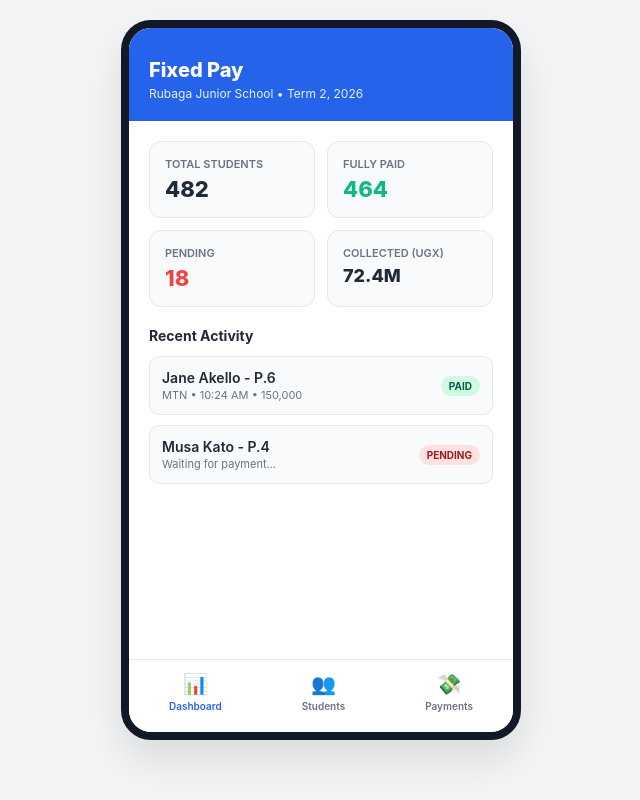
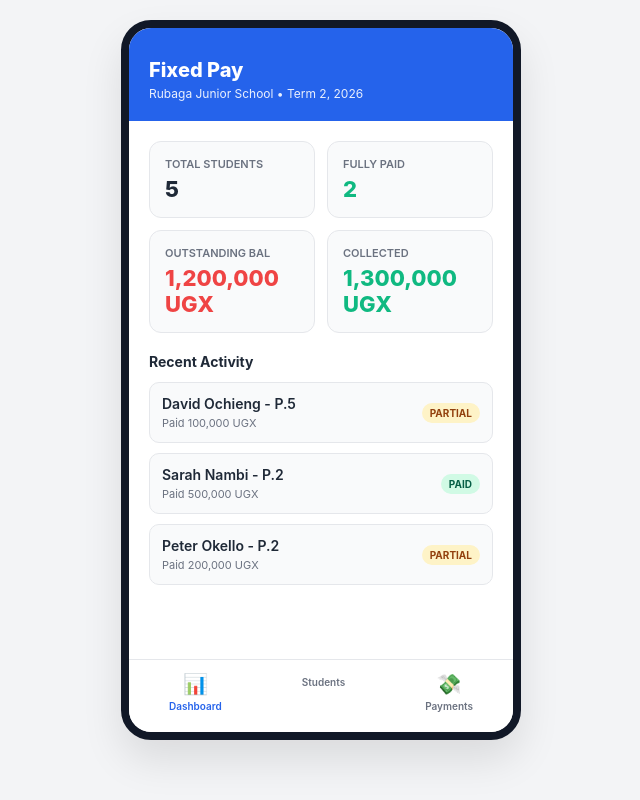
Before and after one commit to Ravenj-png/Raven-beauty, a Flask app: template templates/index1.html in a window 1280 px wide. Shown: the whole page, without its empty margins (319-959 px from the left). Run offline with Flask 3, Linux system fonts and the light colour scheme; the template is opened without the code that fills it, so the values that code supplies are empty; parts of the project's set-up code (start-up, migrations or seed data) failed here and were passed over.

Commit message:
Update index1.html

```diff
--- a/templates/index1.html
+++ b/templates/index1.html
@@ -3,17 +3,12 @@
 <head>
     <meta charset="UTF-8">
     <meta name="viewport" content="width=device-width, initial-scale=1.0">
-    <title>Fixed Pay - School Management</title>
+    <title>Fixed Pay - Live Financial Demo</title>
     <style>
         :root {
-            --primary: #2563eb;
-            --primary-dark: #1d4ed8;
-            --success: #10b981;
-            --danger: #ef4444;
-            --bg: #f3f4f6;
-            --text: #1f2937;
-            --gray: #6b7280;
-            --border: #e5e7eb;
+            --primary: #2563eb; --primary-dark: #1d4ed8; --success: #10b981;
+            --danger: #ef4444; --warning: #f59e0b; --bg: #f3f4f6; --text: #1f2937;
+            --gray: #6b7280; --border: #e5e7eb;
         }
         * { box-sizing: border-box; margin: 0; padding: 0; font-family: -apple-system, BlinkMacSystemFont, "Segoe UI", Roboto, sans-serif; }
         body { background-color: var(--bg); color: var(--text); display: flex; justify-content: center; min-height: 100vh; padding: 20px; }
@@ -24,18 +19,15 @@
             border: 8px solid #111827; position: relative; display: flex; flex-direction: column;
         }
 
-        /* HEADER */
         .header { background: var(--primary); color: white; padding: 20px; padding-top: 30px; }
         .header h1 { font-size: 20px; font-weight: 800; }
         .header p { font-size: 12px; opacity: 0.9; margin-top: 4px; }
 
-        /* MAIN CONTENT AREA */
         .content { flex: 1; overflow-y: auto; padding: 20px; padding-bottom: 80px; }
         .view { display: none; }
         .view.active { display: block; animation: fadeIn 0.3s; }
         @keyframes fadeIn { from { opacity: 0; transform: translateY(10px); } to { opacity: 1; transform: translateY(0); } }
 
-        /* DASHBOARD STATS */
         .stats-grid { display: grid; grid-template-columns: 1fr 1fr; gap: 12px; margin-bottom: 20px; }
         .stat-card { background: #f9fafb; padding: 15px; border-radius: 12px; border: 1px solid var(--border); }
         .stat-label { font-size: 11px; color: var(--gray); text-transform: uppercase; font-weight: 600; }
@@ -43,40 +35,47 @@
         .stat-value.green { color: var(--success); }
         .stat-value.red { color: var(--danger); }
 
-        /* LISTS & CARDS */
         .section-title { font-size: 14px; font-weight: 700; margin-bottom: 12px; display: flex; justify-content: space-between; align-items: center; }
-        .list-item { display: flex; justify-content: space-between; align-items: center; padding: 12px; background: #f9fafb; border-radius: 10px; margin-bottom: 10px; border: 1px solid var(--border); }
-        .item-info h4 { font-size: 14px; font-weight: 600; }
-        .item-info p { font-size: 11px; color: var(--gray); margin-top: 2px; }
+
+        .list-item {
+            display: flex; justify-content: space-between; align-items: center;
+            padding: 12px; background: #f9fafb; border-radius: 10px; margin-bottom: 10px;
+            border: 1px solid var(--border); cursor: pointer; transition: 0.2s;
+        }
+        .list-item:active { background: #f3f4f6; }
+        .item-info h4 { font-size: 14px; font-weight: 600; margin-bottom: 4px; }
+        .item-info p { font-size: 11px; color: var(--gray); }
+        .financials { font-size: 11px; margin-top: 6px; display: flex; gap: 10px; }
+        .fin-paid { color: var(--success); font-weight: 600; }
+        .fin-balance { color: var(--danger); font-weight: 600; }
+
         .badge { padding: 4px 8px; border-radius: 12px; font-size: 10px; font-weight: 700; }
         .badge-paid { background: #d1fae5; color: #065f46; }
+        .badge-partial { background: #fef3c7; color: #92400e; }
         .badge-unpaid { background: #fee2e2; color: #991b1b; }
 
-        /* FORMS */
+        .search-bar {
+            width: 100%; padding: 12px; border: 1px solid var(--border); border-radius: 10px;
+            font-size: 14px; outline: none; margin-bottom: 15px; background: #f9fafb;
+        }
+
         .form-group { margin-bottom: 15px; }
         .form-group label { display: block; font-size: 12px; font-weight: 600; color: var(--gray); margin-bottom: 6px; }
         .form-group input, .form-group select { width: 100%; padding: 12px; border: 1px solid var(--border); border-radius: 10px; font-size: 14px; outline: none; }
-        .form-group input:focus { border-color: var(--primary); }
-        .generated-code { background: #eff6ff; color: var(--primary); padding: 12px; border-radius: 10px; text-align: center; font-weight: 700; font-size: 16px; margin-top: 10px; display: none; }
 
-        /* BUTTONS */
         .btn { width: 100%; padding: 14px; border: none; border-radius: 12px; font-size: 14px; font-weight: 700; cursor: pointer; transition: 0.2s; }
         .btn-primary { background: var(--primary); color: white; }
-        .btn-primary:active { background: var(--primary-dark); }
-        .btn-success { background: var(--success); color: white; }
         .btn-outline { background: transparent; border: 1px solid var(--primary); color: var(--primary); margin-top: 10px; }
 
-        /* BOTTOM NAVIGATION */
         .bottom-nav {
             position: absolute; bottom: 0; width: 100%; background: white;
             border-top: 1px solid var(--border); display: flex; justify-content: space-around;
-            padding: 12px 0; padding-bottom: 20px; /* Safe area for mobile */
+            padding: 12px 0; padding-bottom: 20px;
         }
         .nav-item { display: flex; flex-direction: column; align-items: center; color: var(--gray); font-size: 10px; font-weight: 600; cursor: pointer; }
         .nav-item.active { color: var(--primary); }
         .nav-icon { font-size: 20px; margin-bottom: 4px; }
 
-        /* MODAL */
         .modal { display: none; position: absolute; top: 0; left: 0; width: 100%; height: 100%; background: rgba(0,0,0,0.5); justify-content: center; align-items: center; z-index: 100; }
         .modal-content { background: white; padding: 24px; border-radius: 20px; width: 85%; text-align: center; }
     </style>
@@ -84,215 +83,190 @@
 <body>
 
 <div class="app-container">
-    <!-- HEADER -->
     <div class="header">
         <h1>Fixed Pay</h1>
         <p>Rubaga Junior School • Term 2, 2026</p>
     </div>
 
-    <!-- MAIN CONTENT -->
     <div class="content">
-
         <!-- VIEW 1: DASHBOARD -->
         <div id="view-dashboard" class="view active">
             <div class="stats-grid">
                 <div class="stat-card">
                     <div class="stat-label">Total Students</div>
-                    <div class="stat-value" id="stat-total">482</div>
+                    <div class="stat-value" id="stat-total">0</div>
                 </div>
                 <div class="stat-card">
                     <div class="stat-label">Fully Paid</div>
-                    <div class="stat-value green" id="stat-paid">464</div>
+                    <div class="stat-value green" id="stat-paid">0</div>
                 </div>
                 <div class="stat-card">
-                    <div class="stat-label">Pending</div>
-                    <div class="stat-value red" id="stat-pending">18</div>
+                    <div class="stat-label">Outstanding Bal</div>
+                    <div class="stat-value red" id="stat-balance">0 UGX</div>
                 </div>
                 <div class="stat-card">
-                    <div class="stat-label">Collected (UGX)</div>
-                    <div class="stat-value" style="font-size: 18px;">72.4M</div>
+                    <div class="stat-label">Collected</div>
+                    <div class="stat-value green" id="stat-collected">0 UGX</div>
                 </div>
             </div>
-
             <div class="section-title">Recent Activity</div>
-            <div class="list-item">
-                <div class="item-info">
-                    <h4>Jane Akello - P.6</h4>
-                    <p>MTN • 10:24 AM • 150,000</p>
-                </div>
-                <span class="badge badge-paid">PAID</span>
-            </div>
-            <div class="list-item">
-                <div class="item-info">
-                    <h4>Musa Kato - P.4</h4>
-                    <p>Waiting for payment...</p>
-                </div>
-                <span class="badge badge-unpaid">PENDING</span>
-            </div>
+            <div id="recent-activity-list"></div>
         </div>
 
-        <!-- VIEW 2: STUDENTS (ADD/REGISTER) -->
+        <!-- VIEW 2: STUDENTS -->
         <div id="view-students" class="view">
-            <div class="section-title">
-                <span>Student Registry</span>
-                <span style="color: var(--primary); font-size: 12px;">482 Total</span>
-            </div>
-
-            <div style="background: #f9fafb; padding: 15px; border-radius: 12px; border: 1px solid var(--border); margin-bottom: 20px;">
-                <div class="form-group">
-                    <label>Student Full Name</label>
-                    <input type="text" id="new-name" placeholder="e.g. John Doe">
-                </div>
-                <div class="form-group">
-                    <label>Class / Grade</label>
-                    <select id="new-class">
-                        <option>Primary 1</option><option>Primary 2</option><option>Primary 3</option>
-                        <option>Primary 4</option><option>Primary 5</option><option>Primary 6</option>
-                    </select>
-                </div>
-                <div class="form-group">
-                    <label>Parent Phone Number</label>
-                    <input type="tel" id="new-phone" placeholder="077...">
-                </div>
-                <button class="btn btn-primary" onclick="generateCode()">Generate Reference Code</button>
-                <div class="generated-code" id="gen-code-display"></div>
-                <button class="btn btn-success" id="btn-save-student" style="display:none; margin-top:10px;" onclick="saveStudent()">Save to Registry</button>
-            </div>
-
-            <div class="section-title">Recently Added</div>
-            <div id="recent-students-list">
-                <!-- Dynamic list will appear here -->
-            </div>
+            <div class="section-title"><span>Student Registry</span></div>
+            <input type="text" class="search-bar" id="search-students" placeholder="🔍 Search by name or code..." onkeyup="renderRegistry()">
+            <div id="full-student-list"></div>
         </div>
 
         <!-- VIEW 3: PAYMENTS -->
         <div id="view-payments" class="view">
-            <div class="section-title">Collect Payments</div>
-            <p style="font-size: 12px; color: var(--gray); margin-bottom: 15px;">Select a student to process MTN/Airtel payment.</p>
-
-            <div class="list-item" style="cursor: pointer;" onclick="openPayModal('Musa Kato', 'P.4', 'RJS-P4-001')">
-                <div class="item-info">
-                    <h4>Musa Kato - P.4</h4>
-                    <p>Code: RJS-P4-001 • 150,000 UGX</p>
-                </div>
-                <span class="badge badge-unpaid">COLLECT</span>
-            </div>
-            <div class="list-item" style="cursor: pointer;">
-                <div class="item-info">
-                    <h4>Peter Okello - P.2</h4>
-                    <p>Code: RJS-P2-045 • 150,000 UGX</p>
-                </div>
-                <span class="badge badge-unpaid">COLLECT</span>
-            </div>
+            <div class="section-title"><span>Collect Payments</span></div>
+            <p style="font-size: 12px; color: var(--gray); margin-bottom: 15px;">Tap a student to process payment.</p>
+            <div id="payment-list"></div>
         </div>
-
     </div>
 
-    <!-- BOTTOM NAVIGATION -->
     <div class="bottom-nav">
-        <div class="nav-item active" onclick="switchView('dashboard', this)">
-            <div class="nav-icon">📊</div>
-            <span>Dashboard</span>
-        </div>
-        <div class="nav-item" onclick="switchView('students', this)">
-            <div class="nav-icon">👥</div>
-            <span>Students</span>
-        </div>
-        <div class="nav-item" onclick="switchView('payments', this)">
-            <div class="nav-icon">💸</div>
-            <span>Payments</span>
-        </div>
+        <div class="nav-item active" onclick="switchView('dashboard', this)"><div class="nav-icon">📊</div><span>Dashboard</span></div>
+        <div class="nav-item" onclick="switchView('students', this)"><div class="nav-icon"></div><span>Students</span></div>
+        <div class="nav-item" onclick="switchView('payments', this)"><div class="nav-icon">💸</div><span>Payments</span></div>
     </div>
 
     <!-- PAYMENT MODAL -->
     <div class="modal" id="payModal">
         <div class="modal-content">
-            <h3 style="margin-bottom: 10px;">Process Payment</h3>
-            <p style="font-size: 12px; color: var(--gray); margin-bottom: 15px;" id="modal-student-name">Student Name</p>
-
+            <h3 style="margin-bottom: 5px;">Process Payment</h3>
+            <p style="font-size: 12px; color: var(--gray); margin-bottom: 15px;" id="modal-student-info"></p>
             <div class="form-group" style="text-align: left;">
-                <label>Network</label>
-                <select><option>MTN Mobile Money</option><option>Airtel Money</option></select>
+                <label>Amount to Pay (UGX)</label>
+                <input type="number" id="pay-amount" placeholder="e.g. 150000">
             </div>
-            <div class="form-group" style="text-align: left;">
-                <label>Amount (UGX)</label>
-                <input type="number" value="150000">
-            </div>
-
-            <button class="btn btn-primary" onclick="completePayment()">Send MoMo Prompt</button>
+            <button class="btn btn-primary" onclick="confirmPayment()">Confirm & Send MoMo Prompt</button>
             <button class="btn btn-outline" onclick="closeModal()">Cancel</button>
         </div>
     </div>
-
 </div>
 
 <script>
-    // Navigation Logic
+    // --- LIVE DATABASE ---
+    const STANDARD_FEE = 500000;
+    let students = [
+        { id: 1, name: "Musa Kato", class: "P.4", code: "RJS-P4-001", phone: "0772123456", totalFee: STANDARD_FEE, paid: 0 },
+        { id: 2, name: "Jane Akello", class: "P.6", code: "RJS-P6-042", phone: "0701987654", totalFee: STANDARD_FEE, paid: 500000 },
+        { id: 3, name: "Peter Okello", class: "P.2", code: "RJS-P2-045", phone: "0753111222", totalFee: STANDARD_FEE, paid: 200000 },
+        { id: 4, name: "Sarah Nambi", class: "P.2", code: "RJS-P2-012", phone: "0772999888", totalFee: STANDARD_FEE, paid: 500000 },
+        { id: 5, name: "David Ochieng", class: "P.5", code: "RJS-P5-088", phone: "0701555444", totalFee: STANDARD_FEE, paid: 100000 }
+    ];
+    let currentPayId = null;
+
+    // --- HELPERS ---
+    const formatMoney = (amount) => new Intl.NumberFormat('en-UG').format(amount) + ' UGX';
+    const getStatus = (s) => s.paid >= s.totalFee ? 'Paid' : (s.paid > 0 ? 'Partial' : 'Unpaid');
+    const getBalance = (s) => Math.max(0, s.totalFee - s.paid);
+
+    // --- NAVIGATION ---
     function switchView(viewName, navElement) {
         document.querySelectorAll('.view').forEach(v => v.classList.remove('active'));
         document.getElementById('view-' + viewName).classList.add('active');
-
         document.querySelectorAll('.nav-item').forEach(n => n.classList.remove('active'));
         navElement.classList.add('active');
+        renderAll(); // Refresh data when switching tabs
     }
 
-    // Add Student Logic
-    function generateCode() {
-        const name = document.getElementById('new-name').value;
-        const cls = document.getElementById('new-class').value;
-        if(!name) { alert('Please enter a name'); return; }
-
-        const randomId = Math.floor(Math.random() * 900) + 100;
-        const code = `RJS-${cls.replace('Primary ', 'P')}-${randomId}`;
-
-        document.getElementById('gen-code-display').innerText = code;
-        document.getElementById('gen-code-display').style.display = 'block';
-        document.getElementById('btn-save-student').style.display = 'block';
+    // --- RENDER FUNCTIONS ---
+    function renderAll() {
+        renderDashboard();
+        renderRegistry();
+        renderPaymentList();
     }
 
-    function saveStudent() {
-        const name = document.getElementById('new-name').value;
-        const cls = document.getElementById('new-class').value;
-        const code = document.getElementById('gen-code-display').innerText;
+    function renderDashboard() {
+        const total = students.length;
+        const paidCount = students.filter(s => getStatus(s) === 'Paid').length;
+        const totalCollected = students.reduce((sum, s) => sum + s.paid, 0);
+        const totalBalance = students.reduce((sum, s) => sum + getBalance(s), 0);
 
-        const list = document.getElementById('recent-students-list');
-        list.innerHTML = `
-            <div class="list-item">
+        document.getElementById('stat-total').innerText = total;
+        document.getElementById('stat-paid').innerText = paidCount;
+        document.getElementById('stat-collected').innerText = formatMoney(totalCollected);
+        document.getElementById('stat-balance').innerText = formatMoney(totalBalance);
+
+        // Recent Activity (Last 3)
+        const recent = students.slice(-3).reverse();
+        document.getElementById('recent-activity-list').innerHTML = recent.map(s => `
+            <div class="list-item" style="cursor: default;">
                 <div class="item-info">
-                    <h4>${name} - ${cls}</h4>
-                    <p>Code: ${code} • Just added</p>
+                    <h4>${s.name} - ${s.class}</h4>
+                    <p>${s.paid > 0 ? 'Paid ' + formatMoney(s.paid) : 'No payment yet'}</p>
                 </div>
-                <span class="badge badge-unpaid">NEW</span>
+                <span class="badge badge-${getStatus(s).toLowerCase()}">${getStatus(s).toUpperCase()}</span>
             </div>
-        ` + list.innerHTML;
-
-        alert('Student saved successfully! Reference code generated.');
-        // Reset form
-        document.getElementById('new-name').value = '';
-        document.getElementById('gen-code-display').style.display = 'none';
-        document.getElementById('btn-save-student').style.display = 'none';
+        `).join('');
     }
 
-    // Payment Logic
-    function openPayModal(name, cls, code) {
-        document.getElementById('modal-student-name').innerText = `${name} (${cls}) | Ref: ${code}`;
+    function renderRegistry() {
+        const query = document.getElementById('search-students').value.toLowerCase();
+        const filtered = students.filter(s => s.name.toLowerCase().includes(query) || s.code.toLowerCase().includes(query));
+
+        document.getElementById('full-student-list').innerHTML = filtered.map(s => `
+            <div class="list-item" style="cursor: default;">
+                <div class="item-info">
+                    <h4>${s.name} - ${s.class}</h4>
+                    <p>Code: ${s.code}</p>
+                    <div class="financials">
+                        <span class="fin-paid">Paid: ${formatMoney(s.paid)}</span>
+                        <span class="fin-balance">Bal: ${formatMoney(getBalance(s))}</span>
+                    </div>
+                </div>
+                <span class="badge badge-${getStatus(s).toLowerCase()}">${getStatus(s).toUpperCase()}</span>
+            </div>
+        `).join('');
+    }
+
+    function renderPaymentList() {
+        const pending = students.filter(s => getBalance(s) > 0);
+        document.getElementById('payment-list').innerHTML = pending.map(s => `
+            <div class="list-item" onclick="openPayModal(${s.id})">
+                <div class="item-info">
+                    <h4>${s.name} - ${s.class}</h4>
+                    <p>Code: ${s.code} • Balance: ${formatMoney(getBalance(s))}</p>
+                </div>
+                <span class="badge badge-unpaid">COLLECT</span>
+            </div>
+        `).join('');
+    }
+
+    // --- PAYMENT LOGIC ---
+    function openPayModal(id) {
+        const student = students.find(s => s.id === id);
+        currentPayId = id;
+        document.getElementById('modal-student-info').innerText = `${student.name} (${student.class}) | Balance: ${formatMoney(getBalance(student))}`;
+        document.getElementById('pay-amount').value = getBalance(student); // Auto-fill balance
         document.getElementById('payModal').style.display = 'flex';
     }
 
     function closeModal() {
         document.getElementById('payModal').style.display = 'none';
+        currentPayId = null;
     }
 
-    function completePayment() {
+    function confirmPayment() {
+        const amount = parseInt(document.getElementById('pay-amount').value);
+        if (!amount || amount <= 0) { alert('Enter a valid amount'); return; }
+
+        const student = students.find(s => s.id === currentPayId);
+        student.paid += amount;
+        if (student.paid > student.totalFee) student.paid = student.totalFee; // Cap at total fee
+
         closeModal();
-        alert('✅ Payment Successful!\n\nMoMo prompt confirmed.\nDigital receipt sent to parent.\nDashboard updated.');
+        alert(`✅ Payment Successful!\n\n${formatMoney(amount)} received for ${student.name}.\nDigital receipt sent to ${student.phone}.\nRegistry updated.`);
+        renderAll(); // Live update the UI
+    }
 
-        // Update stats visually
-        const pending = document.getElementById('stat-pending');
-        const paid = document.getElementById('stat-paid');
-        pending.innerText = parseInt(pending.innerText) - 1;
-        paid.innerText = parseInt(paid.innerText) + 1;
-    }
+    // Initialize
+    renderAll();
 </script>
 
 </body>
```
